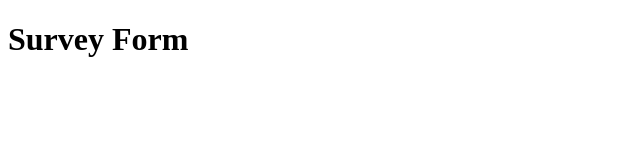
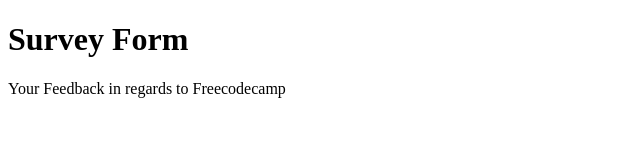
Before and after one commit to SNulu/Survey-Form, a plain HTML site: page index.html in a window 1280 px wide. Shown: the whole page, without its empty margins (0-640 px from the left). Drawn offline with Linux system fonts and the light colour scheme.

Commit message:
div tag, p tag with description of survey.

```diff
--- a/index.html
+++ b/index.html
@@ -6,6 +6,8 @@
   </head>
   <body>
     <h1 id="title"> Survey Form </h1>
+    <div>
+      <p id="description">Your Feedback in regards to Freecodecamp</p>
 
   </body>
 </html>
```
